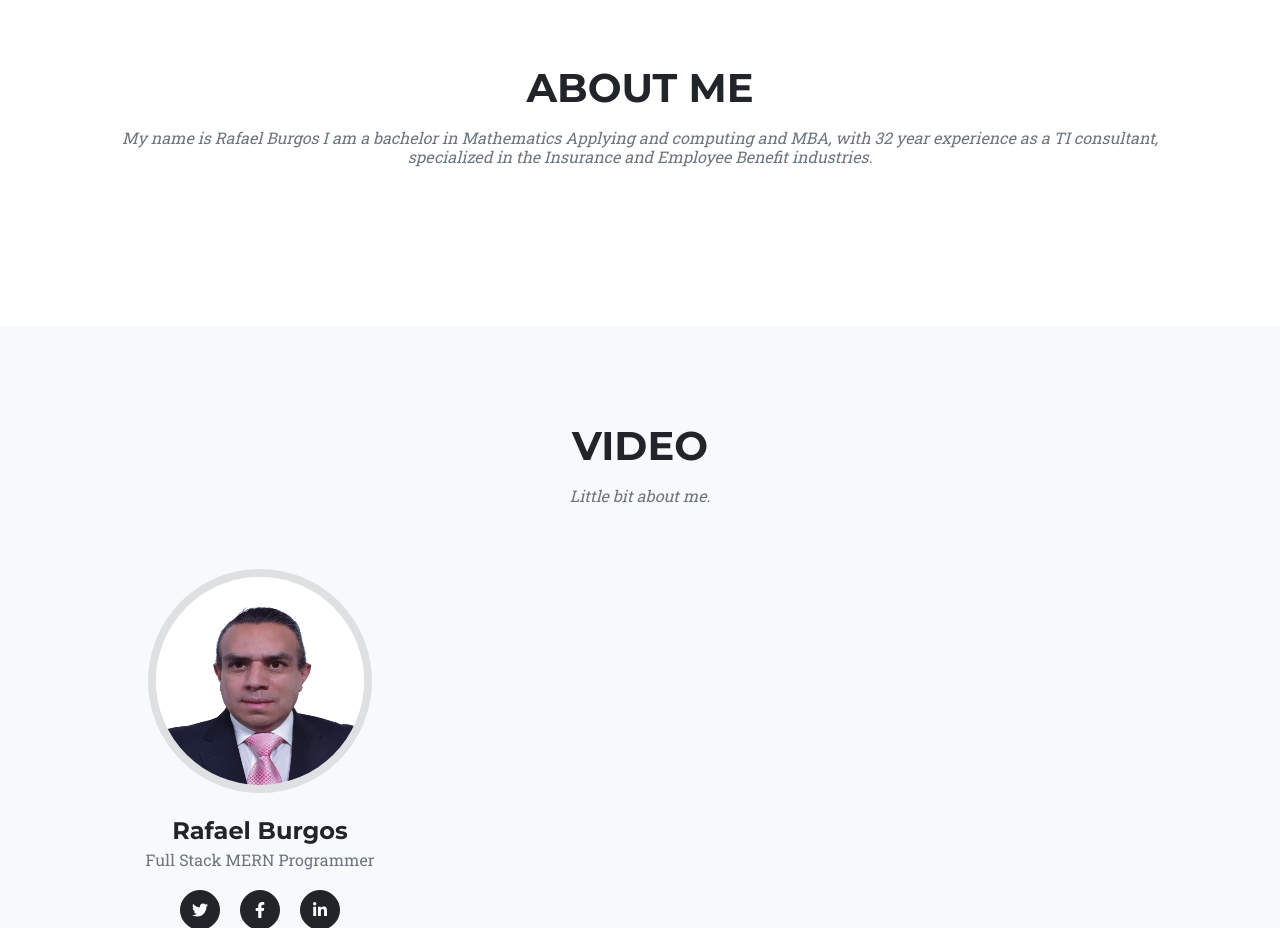
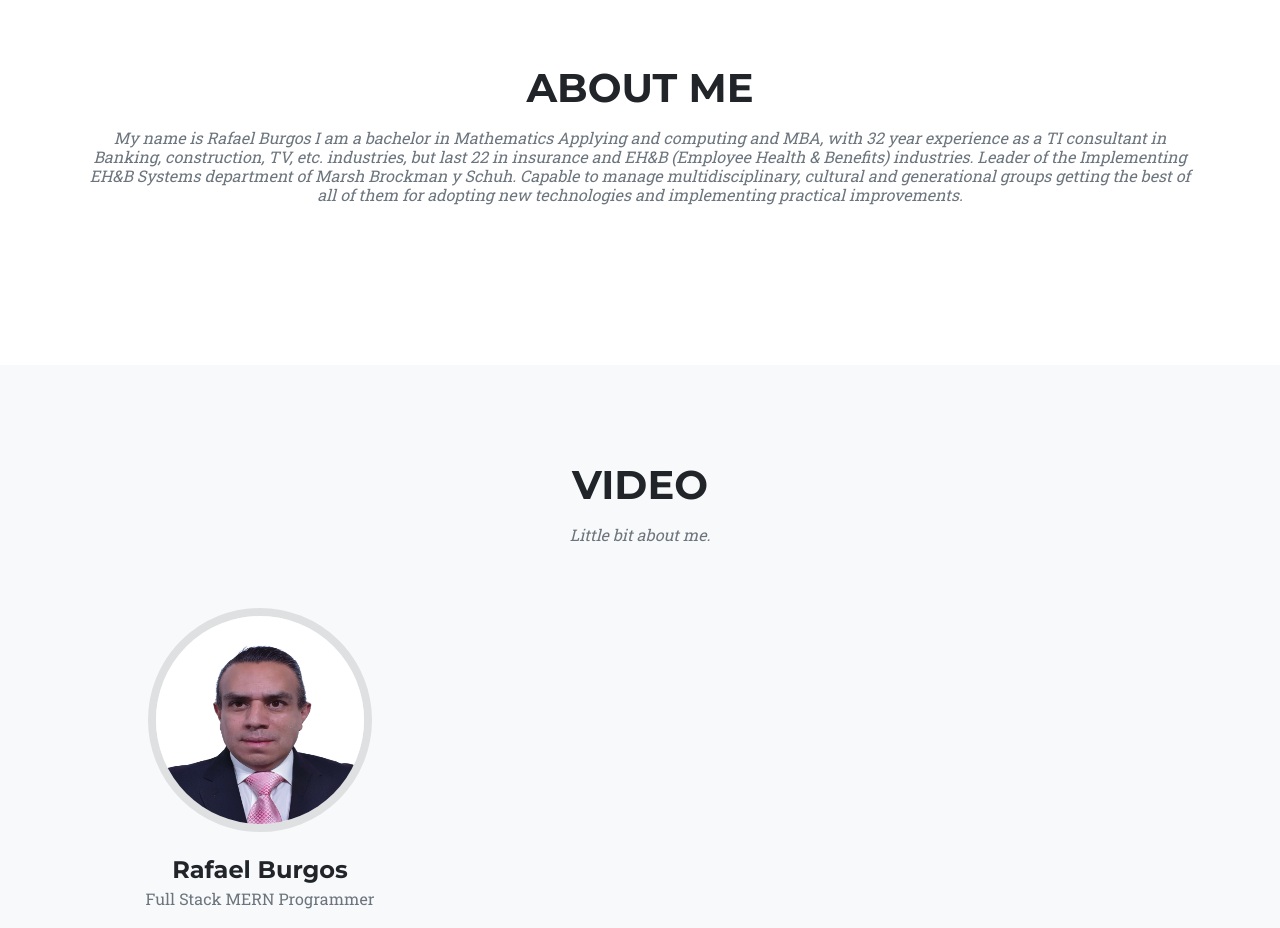
Before and after one commit to grBurgos68/PortaFolio, a website: page index.html in a window 1280 px wide. Shown: the part 2640-3568 px from the top of the page. Drawn offline with nearby package versions, Linux system fonts and the light colour scheme.

Commit message:
Update index.html

```diff
--- a/index.html
+++ b/index.html
@@ -125,7 +125,9 @@
             <div class="container">
                 <div class="text-center">
                     <h2 class="section-heading text-uppercase">About me</h2>
-                    <h3 class="section-subheading text-muted">My name is Rafael Burgos I am a bachelor in Mathematics Applying and computing and MBA, with 32 year experience as a TI consultant, specialized in the Insurance and Employee Benefit industries.</h3>
+                    <h3 class="section-subheading text-muted">
+                        My name is Rafael Burgos I am a bachelor in Mathematics Applying and computing and MBA, with 32 year experience as a TI consultant in Banking, construction, TV, etc. industries, but last 22 in insurance and EH&B (Employee Health & Benefits) industries. Leader of the Implementing EH&B Systems department of Marsh Brockman y Schuh. Capable to manage multidisciplinary, cultural and generational groups getting the best of all of them for adopting new technologies and implementing practical improvements.
+                    </h3>
                 </div>
             </div>
         </section>
```
